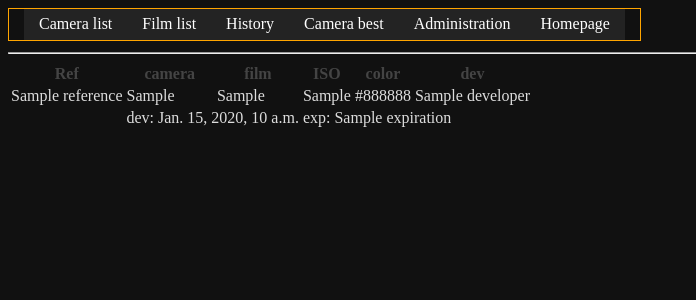
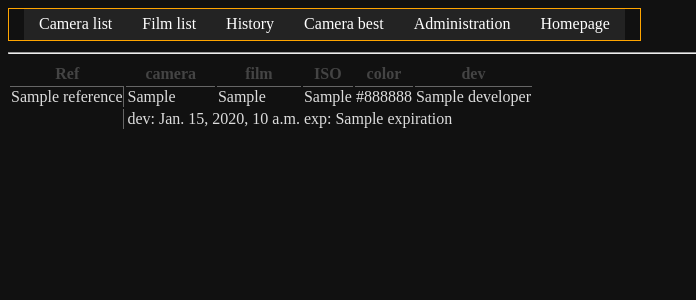
Before and after one commit to zaurky/catalog2, a Django app: template film/templates/incamera/list.html in a window 1280 px wide. Shown: the top 300 px of the page, without its empty margins (0-696 px from the left). Run offline with Django 3.2, Linux system fonts and the light colour scheme; the template is opened without the code that fills it: most values are stand-ins (such as "Sample title", 1, 10 or a date in 2020).

Commit message:
put lines on incamera list

```diff
--- a/camera/static/styles.css
+++ b/camera/static/styles.css
@@ -179,3 +179,10 @@ h1,h2,h3,h4,h5 {
 	color : #DDDDDD;
 	background-color: #232323;
 }
+
+tr.border_top, tr.border_top td {
+    border-top: 1px solid #666666;
+}
+td.border_side {
+   border-right: 1px solid #666666;
+}
--- a/film/templates/incamera/list.html
+++ b/film/templates/incamera/list.html
@@ -12,13 +12,14 @@
       <th>film</th>
       <th>ISO</th>
       <th>color</th>
-      <th>dev</th></tr>
+      <th>dev</th>
+    </tr>
   {% for inc in incamera %}
-    <tr>
+    <tr class='border_top' name='border_top'>
       {% if not inc.film_life.reference %}
-      <td>Loaded</td>
+      <td class='border_side'>Loaded</td>
       {% else %}
-      <td>{{ inc.film_life.reference}}</td>
+      <td class='border_side'>{{ inc.film_life.reference}}</td>
       {% endif %}
       <td>{{ inc.camera_catalog.camera_model }}</td>
       <td>{{ inc.film_life.film_catalog.film_ref }}</td>
@@ -27,7 +28,7 @@
       <td>{{ inc.film_life.developer }}</td>
     </tr>
     <tr>
-      <td colspan='1'/>
+      <td colspan='1' class='border_side'/>
       <td colspan='2'>dev: {{ inc.film_life.develop.date }}</td>
       <td colspan='3'>exp: {{ inc.film_life.film_catalog.expiration }}</td>
     </tr>
```
